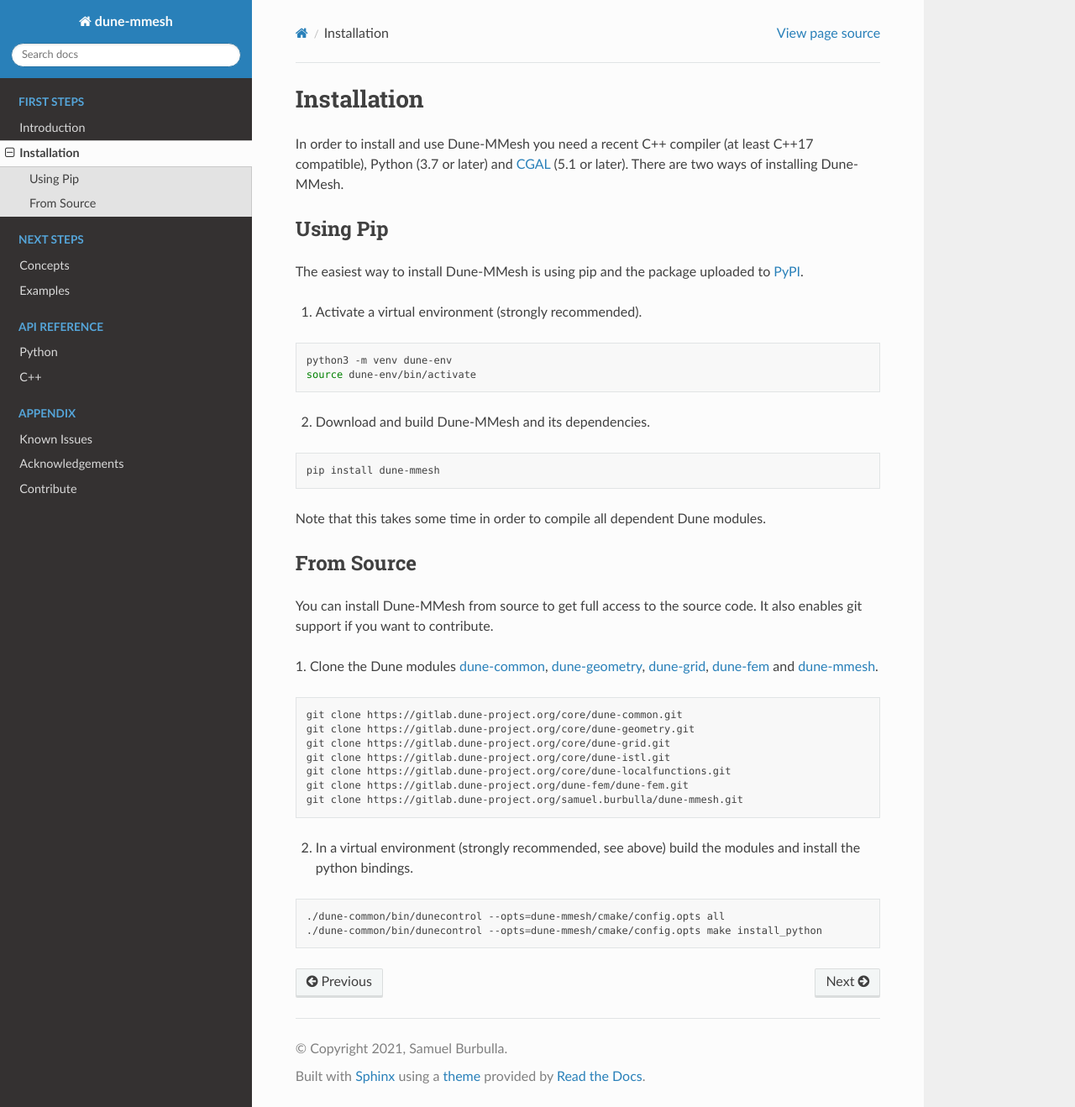
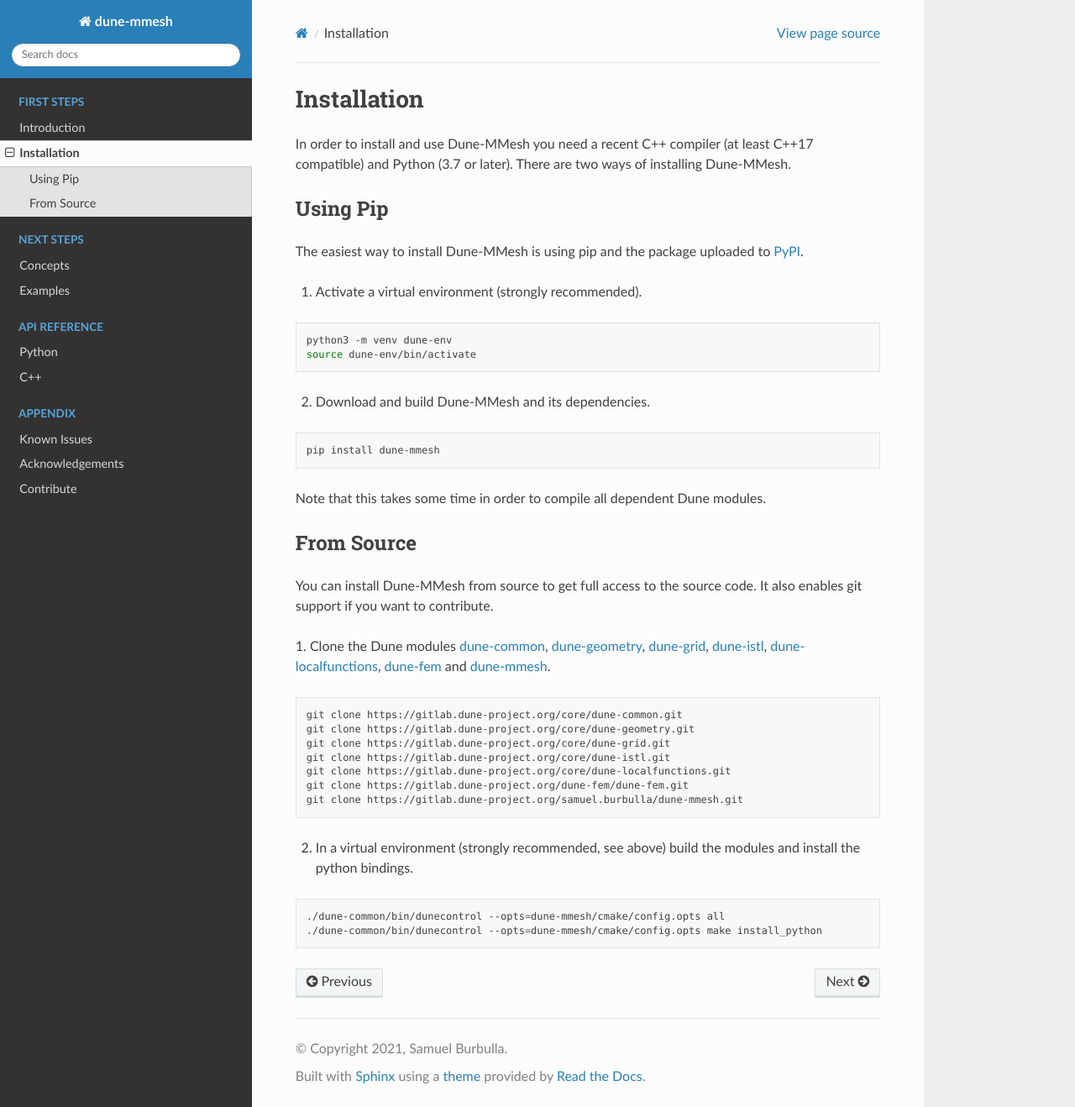
Before and after one commit to samuelburbulla/dune-mmesh, a Sphinx documentation site: the page built from doc/installation.rst, in a window 1280 px wide and 1318 px high. Shown: the whole window at 84% size. Built offline with Sphinx 7.4.7 and the Read the Docs theme 2.0.0, drawn with Linux system fonts in a browser that asks for light colours; pages that are not in the unit, such as notebooks, are missing from menus.

Commit message:
Update docs.

```diff
--- a/doc/concepts.rst
+++ b/doc/concepts.rst
@@ -4,7 +4,7 @@
 Concepts
 ********
 
-There are a few concept behind the implementation of Dune-MMesh that we shall describe in more detail.
+There are a few concepts behind the implementation of Dune-MMesh that we shall describe in more detail.
 The concepts can be split into three main parts: :ref:`wrapper`, :ref:`interface` and :ref:`moving`.
 
 .. toctree::
--- a/doc/installation.rst
+++ b/doc/installation.rst
@@ -5,8 +5,7 @@ Installation
 ************
 
 In order to install and use Dune-MMesh you need
-a recent C++ compiler (at least C++17 compatible), Python (3.7 or later)
-and `CGAL <https://www.cgal.org>`_ (5.1 or later).
+a recent C++ compiler (at least C++17 compatible) and Python (3.7 or later).
 There are two ways of installing Dune-MMesh.
 
 Using Pip
@@ -39,6 +38,8 @@ It also enables git support if you want to contribute.
 1. Clone the Dune modules `dune-common <https://gitlab.dune-project.org/core/dune-common.git>`_,
 `dune-geometry <https://gitlab.dune-project.org/core/dune-geometry.git>`_,
 `dune-grid <https://gitlab.dune-project.org/core/dune-grid.git>`_,
+`dune-istl <https://gitlab.dune-project.org/core/dune-istl.git>`_,
+`dune-localfunctions <https://gitlab.dune-project.org/core/dune-localfunctions.git>`_,
 `dune-fem <https://gitlab.dune-project.org/dune-fem/dune-fem.git>`_
 and `dune-mmesh <https://gitlab.dune-project.org/samuel.burbulla/dune-mmesh.git>`_.
 
```
Also changed, not shown: 2 other files.
